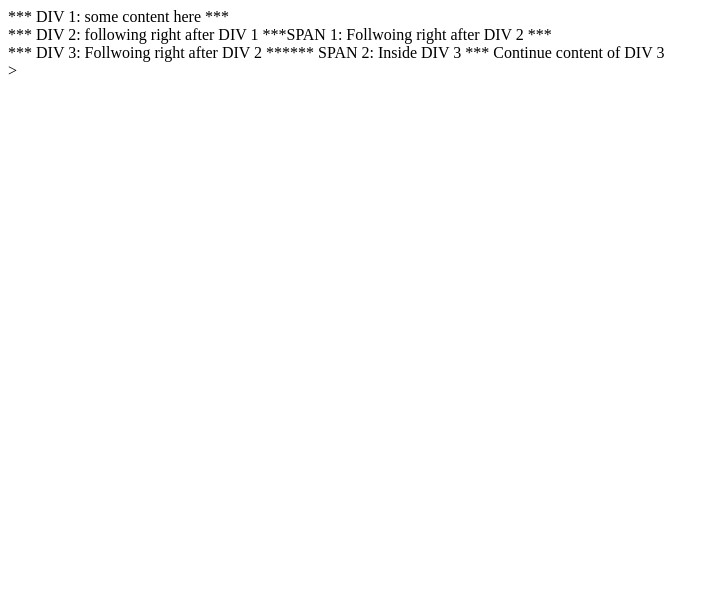
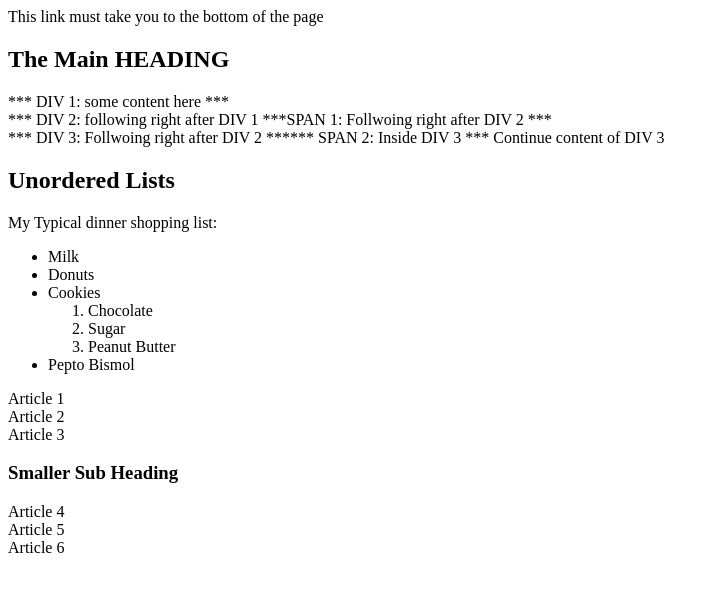
Before and after one commit to Harshith5299/Harshith5299.github.io, a plain HTML site: page Div-and-Span.html in a window 1280 px wide. Shown: the whole page, without its empty margins (0-719 px from the left). Drawn offline with Linux system fonts and the light colour scheme.

Commit message:
Feb 21 2025 List Items

```diff
--- a/Div-and-Span.html
+++ b/Div-and-Span.html
@@ -5,12 +5,45 @@
         <title>Div and Span Elements</title>
     </head>
     <body>
-        <div>*** DIV 1: some content here ***</div><div>*** DIV 2: following right after DIV 1 ***<span>SPAN 1: Follwoing right after DIV 2 ***</span></div>
-        <div>*** DIV 3: Follwoing right after DIV 2 ***<span>*** SPAN 2: Inside DIV 3 ***</span> Continue content of DIV 3 </div> <!--If we plave the following code <div>*** DIV 4: Inside SPAN 2 ***</div> SPAN 2, we get an error: Contexts in which element div may be used:
+        <nav>This link must take you to the bottom of the page</nav><!--usually contains links that take us to different parts of the website-->
+        <section>
+<h1>The Main HEADING</h1>
+            <div>*** DIV 1: some content here ***</div><div>*** DIV 2: following right after DIV 1 ***<span>SPAN 1: Follwoing right after DIV 2 ***</span></div>
+            <div>*** DIV 3: Follwoing right after DIV 2 ***<span>*** SPAN 2: Inside DIV 3 ***</span> Continue content of DIV 3 </div> <!--If we plave the following code <div>*** DIV 4: Inside SPAN 2 ***</div> SPAN 2, we get an error: Contexts in which element div may be used:
         Where flow content is expected.
         As a child of a dl element.
         Content model for element span:
-        Phrasing content.-->>
+        Phrasing content.-->
+        </section>
+
+
+        <section>
+<h2>Unordered Lists</h2>
+            <div>My Typical dinner shopping list:
+                <ul><!--This tag indicates that the following is an unordered list. You may not enter any text between the ul tags unless it is enclosed within the <li> tag-->
+
+                <li>Milk</li> <!--This tag indicates that the following is an list item-->
+                <li>Donuts</li>
+                <li>Cookies<ol>
+                    <li>Chocolate</li>
+                    <li>Sugar</li>
+                    <li>Peanut Butter</li>
+                </ol></li>
+                <li>Pepto Bismol</li>
+                </ul>
+
+            </div>
+            <div>Article 1</div>
+            <div>Article 2</div>
+            <div>Article 3</div>
+        </section>
+
+        <section>
+<h3>Smaller Sub Heading</h3>
+            <div>Article 4</div>
+            <div>Article 5</div>
+            <div>Article 6</div>
+        </section>
     </body>
 
 </html>
```
